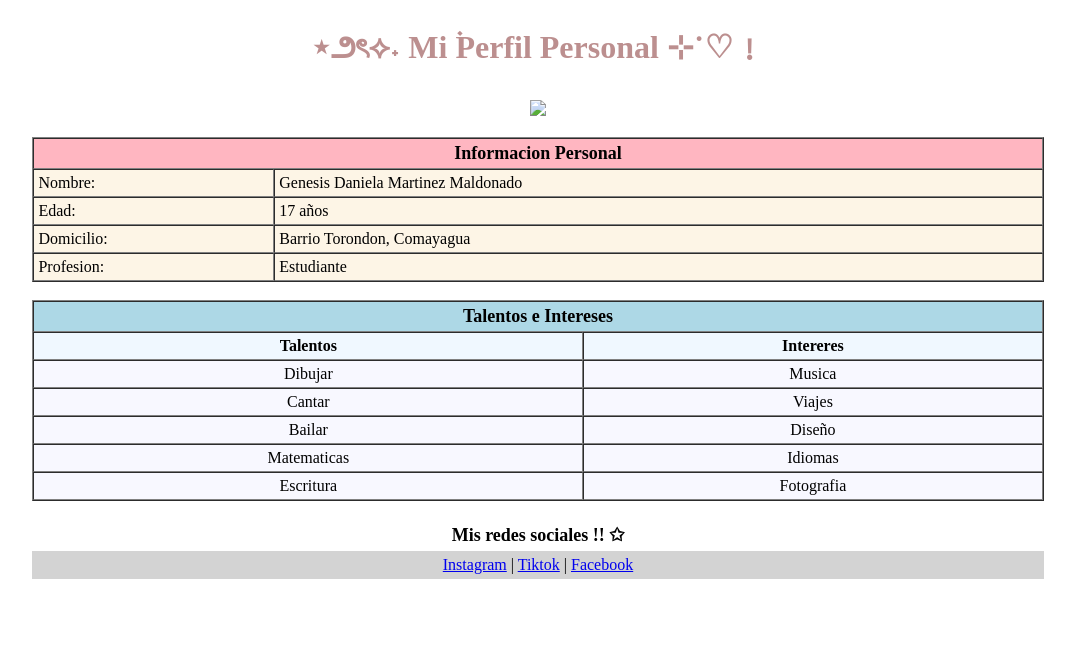
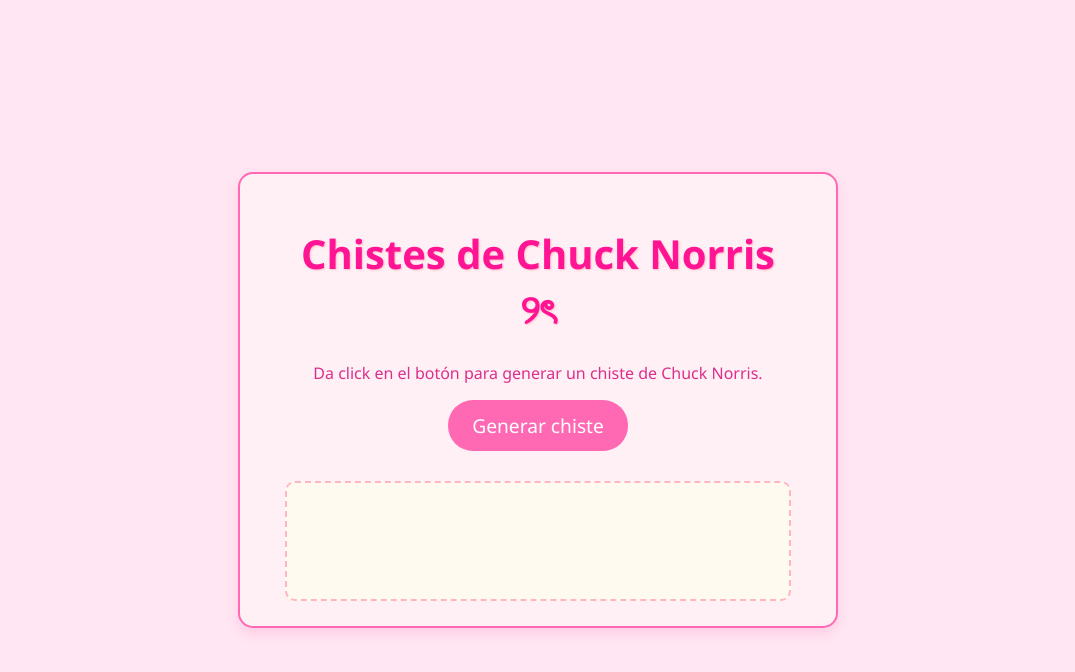
Before and after one commit to gdaniela07/chistes-chuck-norris-por-genesis-martines, a plain HTML site: page index.html in a window 1280 px wide. Shown: the whole page, without its empty margins (102-1177 px from the left). Drawn offline with Linux system fonts and the light colour scheme.

Commit message:
Update index.html

```diff
--- a/index.html
+++ b/index.html
@@ -3,89 +3,105 @@
 <head>
     <meta charset="UTF-8">
     <meta name="viewport" content="width=device-width, initial-scale=1.0">
-    <title > Perfil Personal </title>
+    <title>Chistes de Chuck Norris</title>
+
+    <style>
+        * {
+            box-sizing: border-box;
+            color:#dd2e8c;
+            font-family: 'Segoe UI', Tahoma, Geneva, Verdana, sans-serif;
+        }
+        body {
+            background-color: #ffe6f2;
+            display: flex;
+            justify-content: center;
+            align-items: center;
+            height: 100vh;
+            margin: 0;
+            padding: 20px;
+        }
+
+        .container {
+            text-align: center;
+            background: #fff0f5; /* Rosa claro */
+            padding: 25px 45px;
+            border-radius: 15px;
+            box-shadow: 0 6px 12px rgba(255, 105, 180, 0.2); /* Sombra rosada */
+            max-width: 600px;
+            width: 100%;
+            border: 2px solid #ff69b4; /* Borde rosa intenso */
+        }
+
+        h1 {
+            color: #ff1493; /* Rosa oscuro */
+            font-size: 2.5em;
+            text-shadow: 1px 1px 2px #ffc0cb;
+        }
+
+        #boton-chiste {
+            background-color: #ff69b4; /* Rosa fuerte */
+            color: white;
+            border: none;
+            padding: 12px 24px;
+            font-size: 1.2em;
+            cursor: pointer;
+            border-radius: 25px;
+            transition: background-color 0.3s ease, transform 0.2s;
+        }
+
+        #boton-chiste:hover {
+            background-color: #ff1493;
+            transform: scale(1.05);
+        }
+
+        .cartaChiste {
+            margin-top: 30px;
+            padding: 25px;
+            border: 2px dashed #ffb6c1;
+            border-radius: 10px;
+            background-color: #fffaf0;
+            min-height: 120px;
+            display: flex;
+            align-items: center;
+            justify-content: center;
+            font-style: italic;
+            text-align: left;
+            font-size: 1.1em;
+        }
+
+        .cartaChiste p {
+            margin: 0;
+            line-height: 1.6;
+        }
+    </style>
 </head>
 <body>
-    <h1 align="center"><font color="rosybrown">⋆౨ৎ⟡˖ Mi ࣪Perfil Personal ⊹˙♡﹗</font> </h1>
-    <table width="100%">
-        <tr align="center">
-            <td>
-                <img src="img/foto.jpeg" align="center" width="auto" height="300px">
-            </td>
-        </tr>
-    </table>
 
+    <div class="container">
+        <h1>Chistes de Chuck Norris ୨ৎ</h1>
+        <p>Da click en el botón para generar un chiste de Chuck Norris.</p>
+        <button id="boton-chiste">Generar chiste</button>
+        <div id="contenedor-chiste" class="cartaChiste">
 
-&nbsp
-<table border="1" width="80%" cellspacing="0" align="center" cellpadding="4">
-    <tr bgcolor="lightpink">
-        <th colspan="2" align="center"><font size="4">Informacion Personal</font> </th>
+        </div>
+    </div>
 
-    </tr>
-    <tr bgcolor="oldlace">
-        <td>Nombre: </td>
-        <td>Genesis Daniela Martinez Maldonado</td>
-    </tr>
-    <tr bgcolor="oldlace">
-        <td>Edad:</td>
-        <td>17 años</td>
-    </tr>
-    <tr bgcolor="oldlace">
-        <td>Domicilio:</td>
-        <td>Barrio Torondon, Comayagua</td>
-    </tr>
-    <tr bgcolor="oldlace">
-        <td>Profesion:</td>
-        <td>Estudiante</td>
-    </tr>
+    <script>
+        document.addEventListener('DOMContentLoaded', () => {
+            const botonChiste = document.getElementById('boton-chiste');
+            const contenedorChiste = document.getElementById('contenedor-chiste');
 
-</table>
-
-&nbsp;
-
-<table border="1" width="80%" cellspacing="0" align="center" cellpadding="4">
-    <tr align="center" >
-        <th colspan="2" bgcolor="lightblue"><font size="4">Talentos e Intereses</font></th>
-    </tr>
-    <tr align="center" bgcolor="aliceblue"><font size="3">
-        <th>Talentos</th>
-        <th>Intereres</th>
-    </font>
-    </tr>
-    <tr align="center" bgcolor="ghostwhite">
-        <td>Dibujar</td>
-        <td> Musica</td>
-    </tr>
-    <tr align="center" bgcolor="ghostwhite">
-        <td> Cantar</td>
-        <td> Viajes</td>
-    </tr>
-    <tr align="center" bgcolor="ghostwhite">
-        <td>Bailar</td>
-        <td>Diseño</td>
-    </tr>
-    <tr align="center" bgcolor="ghostwhite">
-        <td>Matematicas</td>
-        <td>Idiomas</td>
-    </tr>
-    <tr align="center" bgcolor="ghostwhite">
-        <td>Escritura</td>
-        <td>Fotografia</td>
-    </tr>
-</table>
-
-&nbsp;
-
-<table  width="80%" cellspacing="0" cellpadding="5"align="center">
-    <tr>
-        <th align="center"><font size="4"> Mis redes sociales !! ✩ </font></th>
-    </tr>
-    <tr align="center" bgcolor="lightgray">
-        <td><a href="https://www.instagram.com/">Instagram</a> |
-        <a href="https://www.tiktok.com/">Tiktok</a> |
-        <a href="https://www.facebook.com/">Facebook</a> </td>
-    </tr>
-</table>
-
+            botonChiste.addEventListener('click', () => {
+                fetch('https://api.chucknorris.io/jokes/random')
+                .then(respuesta => respuesta.json())
+                .then(datos => {
+                    contenedorChiste.innerHTML = `<p>${datos.value}</p>`;
+                })
+                .catch(() => {
+                    contenedorChiste.innerHTML = '<p>Lo siento, no se pudo cargar el chiste.</p>';
+                });
+            });
+        });
+    </script>
 </body>
 </html>
```
